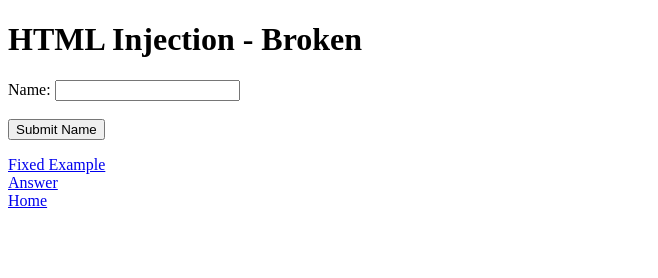
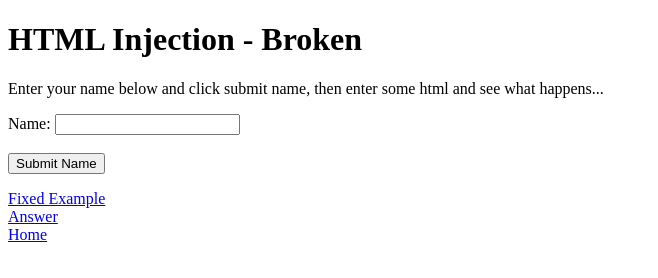
Before and after one commit to jakeEspinosa/web-security-exercise, a website: page html-injection/html-injection.html in a window 1280 px wide. Shown: the whole page, without its empty margins (0-658 px from the left). Drawn offline with Linux system fonts and the light colour scheme.

Commit message:
Add instructions.

```diff
--- a/html-injection/html-injection.html
+++ b/html-injection/html-injection.html
@@ -8,6 +8,9 @@
 </head>
 <body>
   <h1>HTML Injection - Broken</h1>
+  <p>
+    Enter your name below and click submit name, then enter some html and see what happens...
+  </p>
   <form>
     <label for="name">Name:</label>
     <input type="text" id="name" name="name">
```
